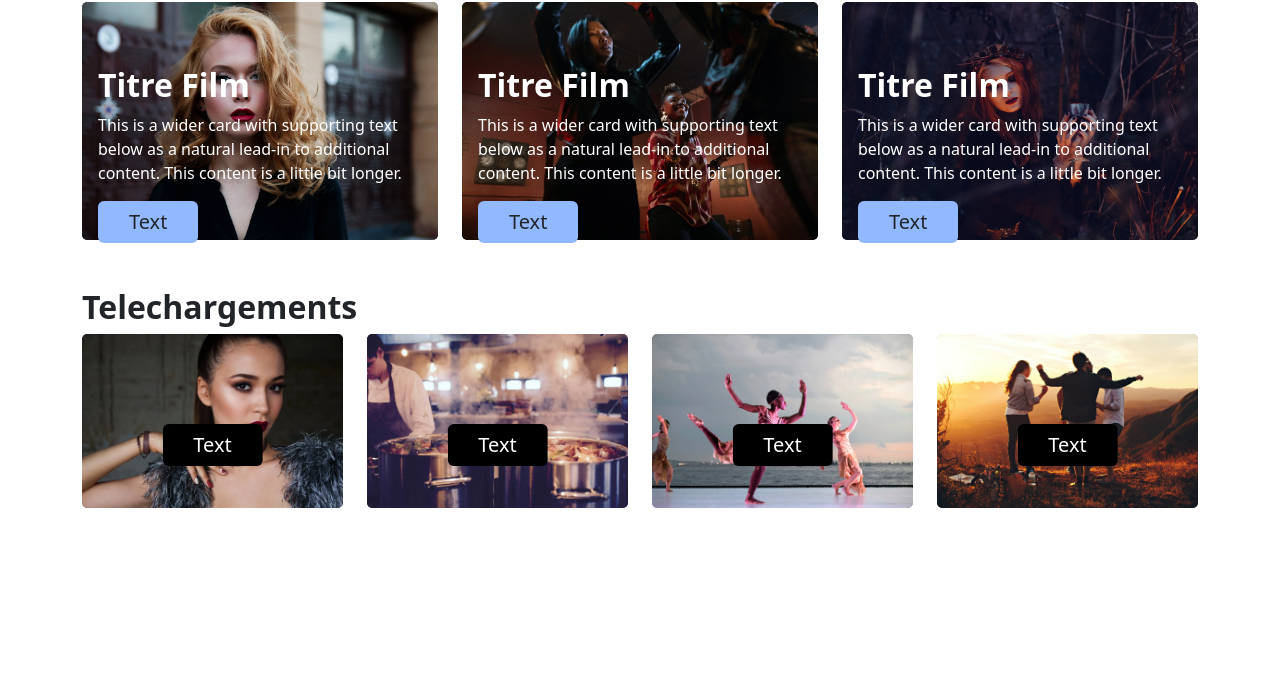
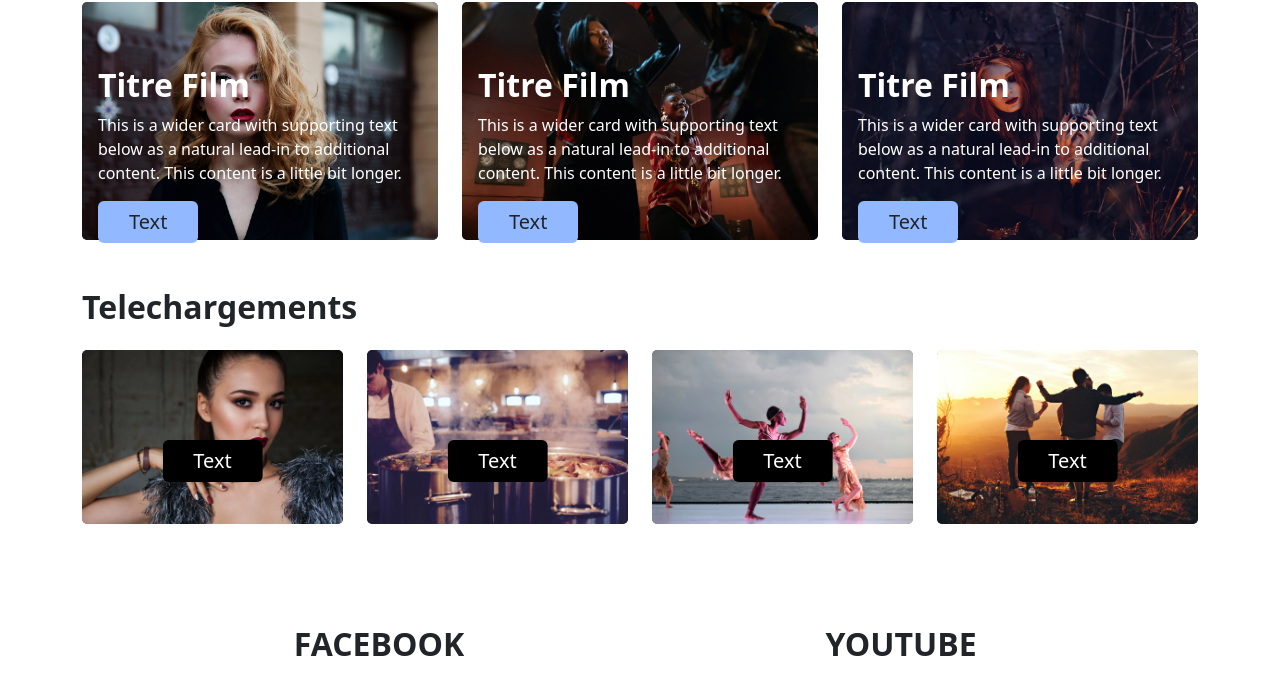
Before and after one commit to padcmoi/cloud_campus, a plain HTML site: page flux.html in a window 1280 px wide. Shown: the part 684-1378 px from the top of the page. Before the commit the page ends 1192 px from the top, so only its background shows below. Drawn offline with nearby package versions, Linux system fonts and the light colour scheme.

Commit message:
Finalisation du footer

```diff
--- a/flux.html
+++ b/flux.html
@@ -23,9 +23,9 @@
     <div class="container-fluid section1">
         <div class="row">
             <div class="col-11 mt-4">
-                <span class="float-end fw-bold text-white fs-4">Username</span>
+                <span class="float-end fw-bold text-white fs-3">Username</span>
             </div>
-            <div class="col-1 mt-4 fs-3 fw-bold"><i class="bi bi-person-circle"></i></div>
+            <div class="col-1 mt-4 fs-2 fw-bold"><i class="bi bi-person-circle"></i></div>
         </div>
 
         <div class="row">
@@ -100,7 +100,7 @@
 
         <div class="row">
 
-            <div class="col-3">
+            <div class="col-3 mt-3">
                 <div class="card bg-dark text-white">
                     <img src="images/pexels-photo-247287.webp" class="card-img" alt="...">
                     <div class="card-img-overlay mt-5">
@@ -110,7 +110,7 @@
                 </div>
             </div>
 
-            <div class="col-3">
+            <div class="col-3 mt-3">
                 <div class="card bg-dark text-white">
                     <img src="images/pexels-photo-66639.webp" class="card-img" alt="...">
                     <div class="card-img-overlay mt-5">
@@ -120,7 +120,7 @@
                 </div>
             </div>
 
-            <div class="col-3">
+            <div class="col-3 mt-3">
                 <div class="card bg-dark text-white">
                     <img src="images/pexels-photo-1398624.webp" class="card-img" alt="...">
                     <div class="card-img-overlay mt-5">
@@ -130,7 +130,7 @@
                 </div>
             </div>
 
-            <div class="col-3">
+            <div class="col-3 mt-3">
                 <div class="card bg-dark text-white">
                     <img src="images/pexels-photo-697244.jpeg" class="card-img" alt="...">
                     <div class="card-img-overlay mt-5">
@@ -143,6 +143,23 @@
 
     </div>
 
+    <div class="container">
+        <footer class="text-center p-5">
+            <div class="row">
+                <div class="col-6 mt-5">
+                    <p class="fw-bold fs-2">FACEBOOK</p>
+                </div>
+                <div class="col-6 mt-5">
+                    <p class="fw-bold fs-2">YOUTUBE</p>
+                </div>
+            </div>
+        </footer>
+    </div>
+
+
+
+
+
 
     <!-- JavaScript Bundle with Popper -->
     <script src="https://cdn.jsdelivr.net/npm/bootstrap@5.2.0-beta1/dist/js/bootstrap.bundle.min.js"
```
